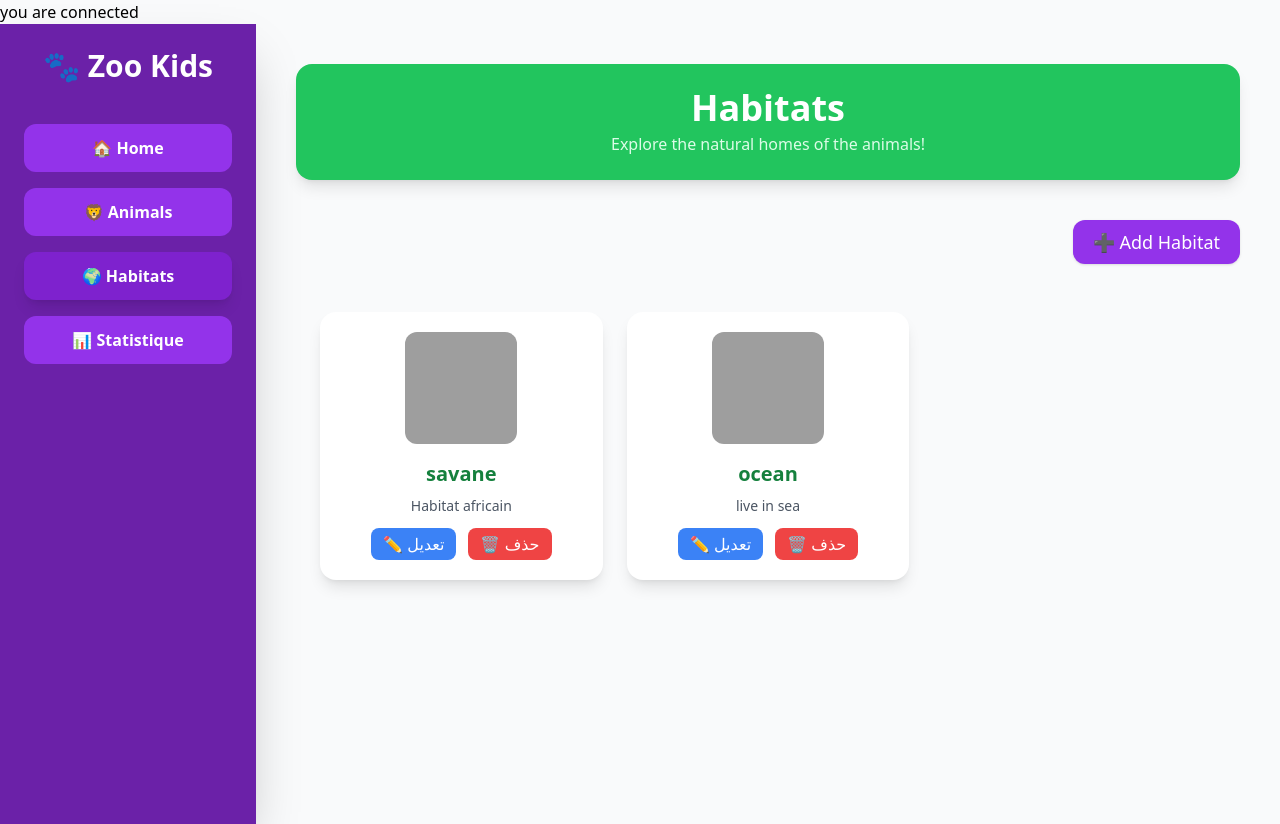
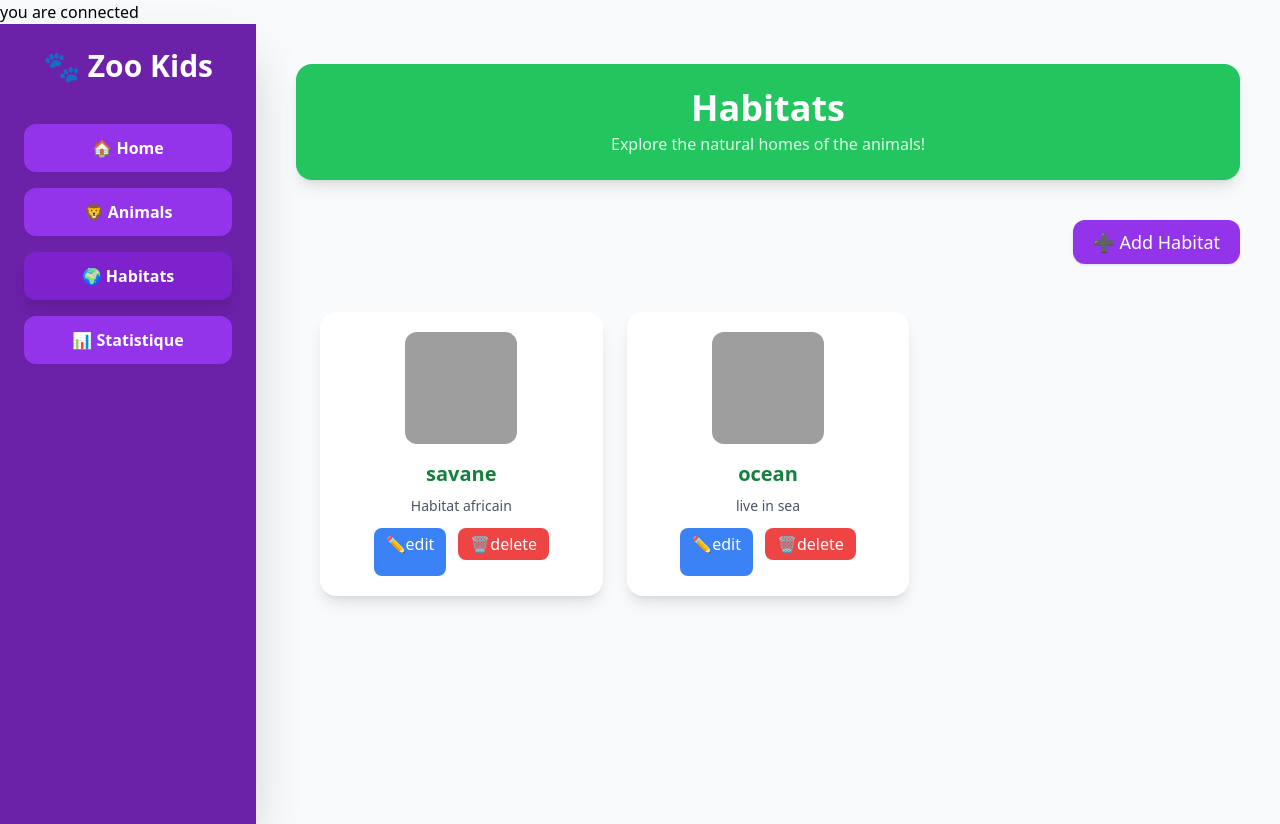
Before and after one commit to anasselghazi/Zoo-Encyclop-die, a PHP site: page /habitat.php in a window 1280 px wide. Run offline with PHP 8.4, Linux system fonts and the light colour scheme; data comes from the database, SQL or seed files in the repository; data that the repository does not hold is empty; some libraries are stand-ins or nearby versions; grey boxes are pictures that could not be loaded.

Commit message:
feat:ajoute la partie delete pour animal et habitat(ohp)

```diff
--- a/database.sql
+++ b/database.sql
@@ -6,7 +6,8 @@
 CREATE TABLE HABITAT (
     idHab int PRIMARY KEY AUTO_INCREMENT,
     NomHabitat varchar(50) not NULL,
-    Description_Hab text NOT NULL
+    Description_Hab text NOT NULL,
+    image varchar(200) NOT NULL
 );
 
 CREATE TABLE ANIMAL (
--- a/dbconnect.php
+++ b/dbconnect.php
@@ -5,7 +5,7 @@ $db_user ="root";
 
 $db_pass ="";
 
-$db_name ="zoo";
+$db_name ="zoo_db";
 
 
 $conn =mysqli_connect($db_server,$db_user,$db_pass,$db_name);
--- a/habitat.php
+++ b/habitat.php
@@ -2,7 +2,7 @@
 
 <?php
 include 'dbconnect.php';
-
+ // AJOUTER
 if (isset($_POST['submit'])) {
     $nom = $_POST['NomHabitat'];
     $description = $_POST['Description_Hab'];
@@ -23,8 +23,24 @@ if (isset($_POST['submit'])) {
         echo "Erreur : " . mysqli_error($conn);
     }
 }
+
+//AFFICHE
 $sql="SELECT * FROM habitat";
 $result=mysqli_query($conn,$sql);
+
+//delete
+if(isset($_POST['delete']) && isset($_POST['idHab'])) {
+    $id = $_POST['idHab'];
+    $sql = "DELETE FROM habitat WHERE idHab = $id";
+
+    if(mysqli_query($conn, $sql)){
+
+        header("Location: habitat.php?delete=1");
+        exit();
+    } else {
+        echo "Erreur : " . mysqli_error($conn);
+    }
+}
 
 
  ?>
@@ -108,15 +124,17 @@ $result=mysqli_query($conn,$sql);
             <!-- Edit -->
             <a href="edit_habitat.php?id=<?php echo $row['idHab']; ?>"
                class="bg-blue-500 text-white px-3 py-1 rounded-lg">
-               ✏️ تعديل
+               ✏️edit
             </a>
 
             <!-- Delete -->
-            <a href="delete_habitat.php?id=<?php echo $row['idHab']; ?>"
-               class="bg-red-500 text-white px-3 py-1 rounded-lg"
-               onclick="return confirm('واش متأكد بلي بغيتي تحذف هاد المكان؟');">
-               🗑️ حذف
-            </a>
+             <form action="habitat.php" method="POST" onsubmit="return confirm('واش متأكد بلي بغيتي تحذف هاد المكان؟');">
+            <input type="hidden" name="idHab" value="<?php echo $row['idHab']; ?>">
+          <button type="submit" name="delete" class="bg-red-500 text-white px-3 py-1 rounded-lg">
+        🗑️delete
+    </button>
+</form>
+
         </div>
 
     </div>
```
Also changed, not shown: animal.php (+24 -10 lines).
